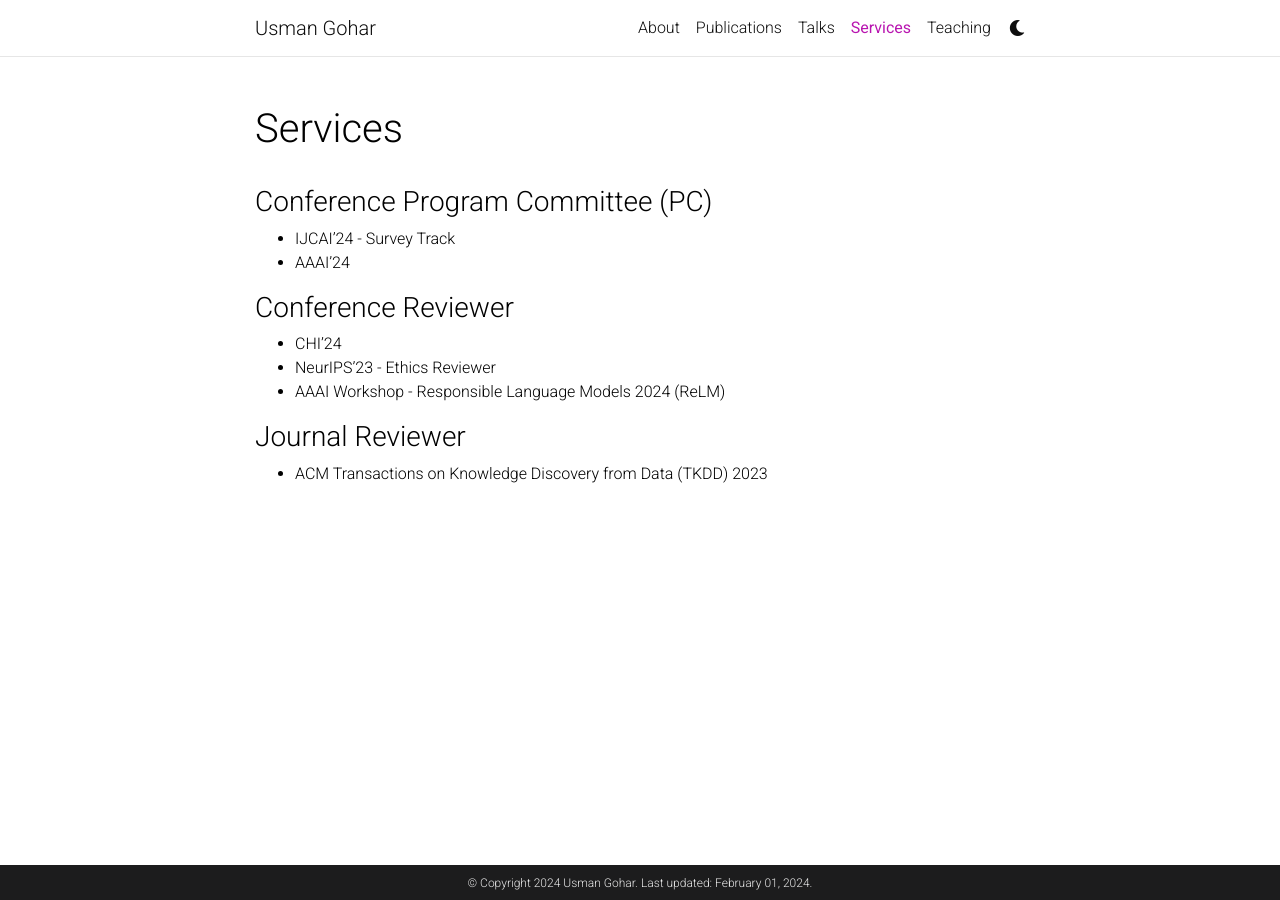
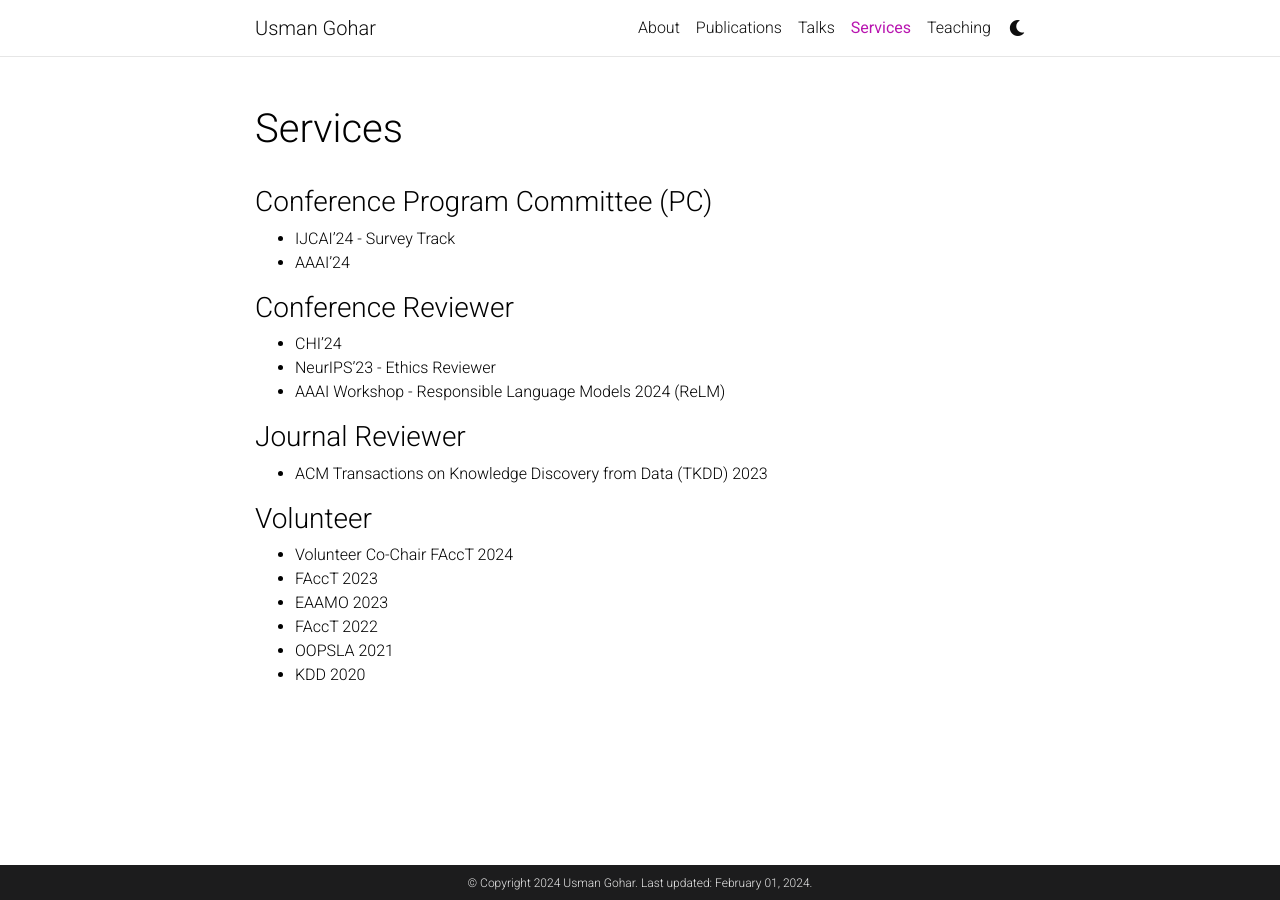
Before and after one commit to UsmanGohar/usmangohar.github.io, a Jekyll site: the page built from _pages/repositories.md, in a window 1280 px wide. Built offline with Jekyll 4.4.1, drawn with Linux system fonts in a browser that asks for light colours; comment, search, counter and statistics services are not loaded; a style sheet for code colours, icons or effects is not loaded.

Commit message:
Update repositories.md

```diff
--- a/_pages/repositories.md
+++ b/_pages/repositories.md
@@ -21,3 +21,12 @@ nav_order: 3
 ### Journal Reviewer
 
 * ACM Transactions on Knowledge Discovery from Data (TKDD) 2023
+
+### Volunteer
+
+* Volunteer Co-Chair FAccT 2024
+* FAccT 2023
+* EAAMO 2023
+* FAccT 2022
+* OOPSLA 2021
+* KDD 2020
```
